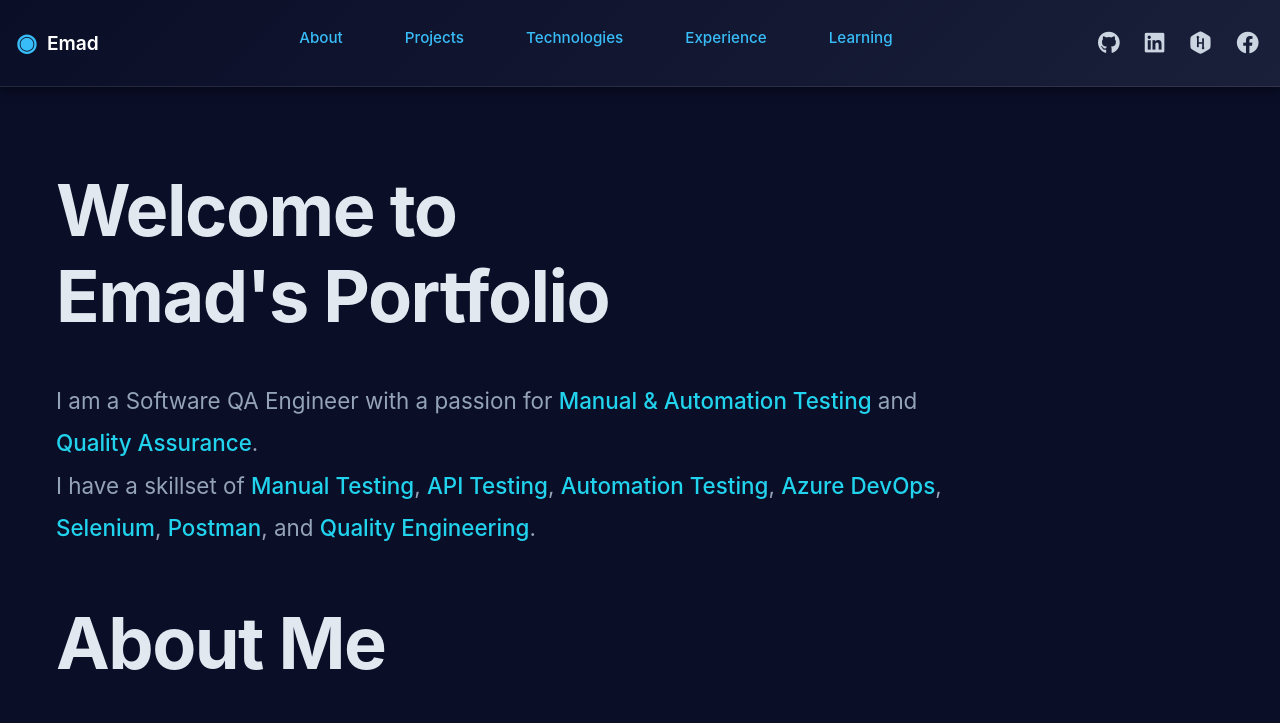
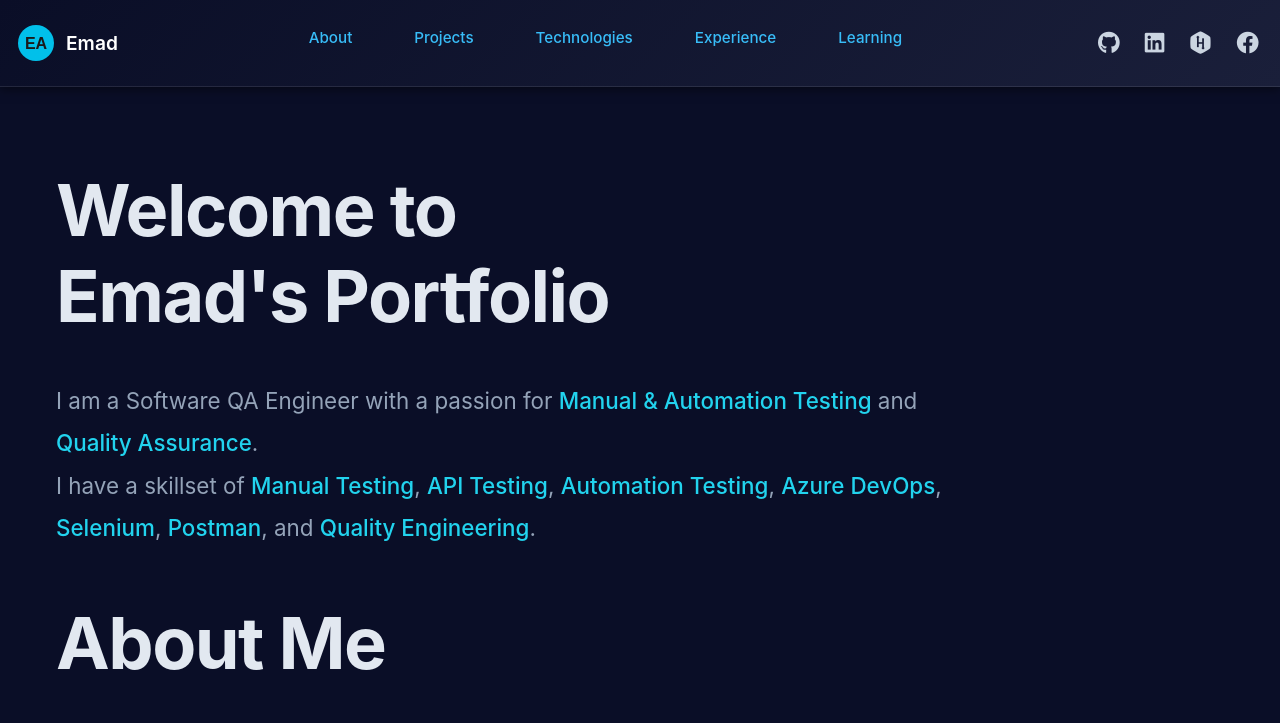
Before and after one commit to emaduddin23/emadqasite, a website: page index.html in a window 1280 px wide. Shown: the top 723 px of the page. Drawn offline with Linux system fonts and the light colour scheme.

Commit message:
Refactor code structure for improved readability and maintainability

```diff
--- a/index.html
+++ b/index.html
@@ -1,9 +1,12 @@
-<!DOCTYPE html>
+<!doctype html>
 <html lang="en">
   <head>
     <meta charset="UTF-8" />
     <meta name="viewport" content="width=device-width, initial-scale=1.0" />
-    <title>Md. Emad Uddin Aksir | Portfolio</title>
+    <title>Md. Emad Uddin Aksir</title>
+    <!-- Favicon -->
+    <link rel="icon" href="icon-2.jpeg" type="image/png" sizes="32x32" />
+    <link rel="apple-touch-icon" href="icon-2.jpeg" />
     <link rel="stylesheet" href="style.css" />
     <!-- Font Awesome for icons -->
     <link
@@ -13,7 +16,30 @@
   </head>
   <body>
     <header>
-      <a href="#home" class="header-brand">Emad</a>
+      <a href="#home" class="header-brand">
+        <svg
+          class="logo"
+          width="40"
+          height="40"
+          viewBox="0 0 40 40"
+          xmlns="http://www.w3.org/2000/svg"
+        >
+          <circle cx="20" cy="20" r="18" fill="#00d4ff" opacity="0.9" />
+          <text
+            x="50%"
+            y="50%"
+            text-anchor="middle"
+            dy="0.35em"
+            font-family="Arial, sans-serif"
+            font-size="16"
+            font-weight="bold"
+            fill="#1a1a1a"
+          >
+            EA
+          </text>
+        </svg>
+        <span>Emad</span>
+      </a>
 
       <div class="hamburger-icon" id="hamburger-icon">
         <div class="bar"></div>
--- a/style.css
+++ b/style.css
@@ -656,10 +656,16 @@ header {
   text-decoration: none;
 }
 
+.header-brand .logo {
+  transition: transform 0.3s ease;
+}
+
+.header-brand:hover .logo {
+  transform: rotate(360deg);
+}
+
 .header-brand::before {
-  content: '◉';
-  font-size: 1.5rem;
-  color: #38bdf8;
+  display: none;
 }
 
 header h1 {
```
Also changed, not shown: favicon.svg (added), icon-2.jpeg (added), icon.png (added).
